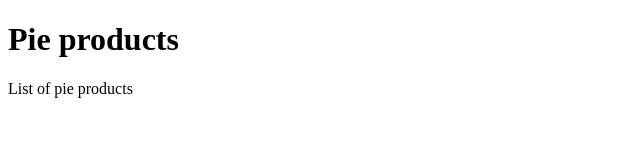
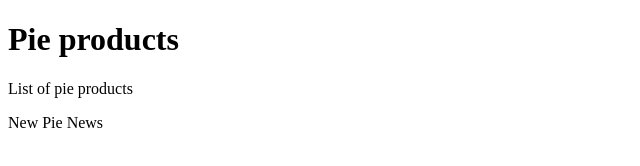
Before and after one commit to roytestacc/piesellingwebsite, a plain HTML site: page index.html in a window 1280 px wide. Shown: the full height of the page, 0-640 px from the left. Drawn offline with Linux system fonts and the light colour scheme.

Commit message:
index completed
coding done for version 1

```diff
--- a/index.html
+++ b/index.html
@@ -7,5 +7,7 @@
 	<h1>Pie products</h1>
 
 	<p>List of pie products</p>
+
+	<span>New Pie News</span>
 </body>
 </html>
```
